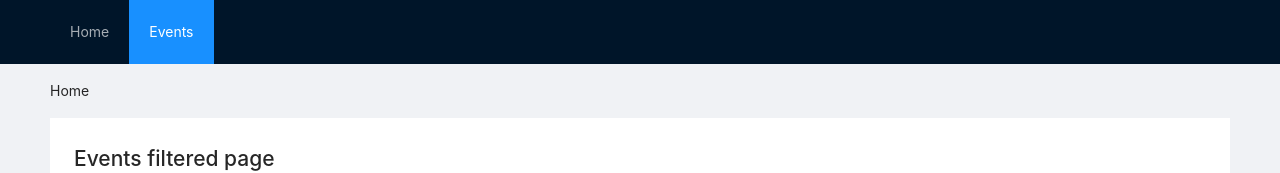
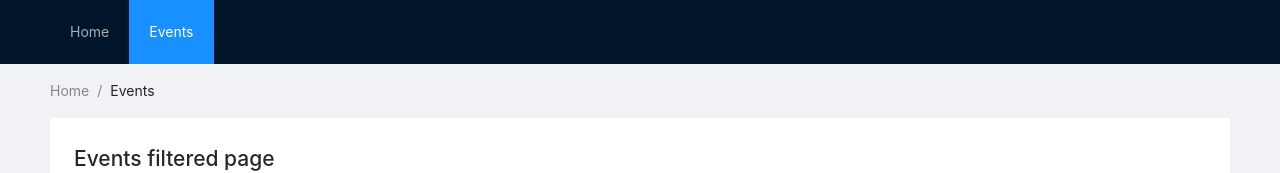
Before and after one commit to asungomez/next-app, a Next.js app: page /events in a window 1280 px wide. Shown: the top 173 px of the page. Built offline with nearby package versions, Linux system fonts and the light colour scheme.

Commit message:
Finish breadcrumbs

```diff
--- /dev/null
+++ b/components/layout/breadcrumbs-item.tsx
@@ -0,0 +1,19 @@
+import { Breadcrumb } from 'antd';
+import Link from 'next/link';
+
+import { BreadcrumbItem } from './breadcrumbs';
+
+type BreadcrumbsItemProps = {
+  breadcrumb: BreadcrumbItem;
+};
+
+export const BreadcrumbsItem: React.FC<BreadcrumbsItemProps> = ({
+  breadcrumb,
+}) => {
+  const content = breadcrumb.url ? (
+    <Link href={breadcrumb.url}>{breadcrumb.name}</Link>
+  ) : (
+    breadcrumb.name
+  );
+  return <Breadcrumb.Item>{content}</Breadcrumb.Item>;
+};
--- a/components/layout/breadcrumbs.tsx
+++ b/components/layout/breadcrumbs.tsx
@@ -1,11 +1,56 @@
 import { Breadcrumb } from 'antd';
+import BreadcrumbItem from 'antd/lib/breadcrumb/BreadcrumbItem';
+import { DateTime } from 'luxon';
+import { useRouter } from 'next/router';
 
+import { getEventById } from '../../dummy-data';
 import classes from './breadcrumbs.module.scss';
+import { BreadcrumbsItem } from './breadcrumbs-item';
+
+export type BreadcrumbItem = {
+  name: string;
+  url?: string;
+};
+
+const formatDate = (slug: string[2]) => {
+  const dateObject = DateTime.fromObject({ year: +slug[0], month: +slug[1] });
+  return dateObject.toFormat('MMMM yyyy');
+};
 
 export const Breadcrumbs: React.FC<{}> = () => {
+  const router = useRouter();
+  const breadcrumbs: BreadcrumbItem[] = [
+    {
+      name: 'Home',
+      url: '/',
+    },
+  ];
+
+  if (router.asPath.includes('events')) {
+    breadcrumbs.push({
+      name: 'Events',
+      url: '/events',
+    });
+    if (router.query.eventId) {
+      const event = getEventById(router.query.eventId as string);
+      if (event) {
+        breadcrumbs.push({
+          name: event.title,
+        });
+      } else {
+        breadcrumbs.push({
+          name: 'Not found',
+        });
+      }
+    } else if (router.query.slug?.length === 2) {
+      breadcrumbs.push({ name: formatDate(router.query.slug as string[2]) });
+    }
+  }
   return (
     <Breadcrumb className={classes['breadcrumbs']}>
-      <Breadcrumb.Item>Home</Breadcrumb.Item>
+      {breadcrumbs.map((breadcrumb, index) => (
+        <BreadcrumbsItem breadcrumb={breadcrumb} key={index} />
+      ))}
     </Breadcrumb>
   );
 };
--- a/package.json
+++ b/package.json
@@ -10,7 +10,9 @@
   },
   "dependencies": {
     "@ant-design/icons": "^4.7.0",
+    "@types/luxon": "^2.0.5",
     "antd": "^4.16.13",
+    "luxon": "^2.0.2",
     "next": "11.1.2",
     "react": "17.0.2",
     "react-dom": "17.0.2",
--- a/pages/index.tsx
+++ b/pages/index.tsx
@@ -1,7 +1,7 @@
 import { Typography } from 'antd';
 import type { NextPage } from 'next';
 
-import { EventsList } from '../components/events/events-list';
+import { EventsList } from '../components/events-list/events-list';
 import { getFeaturedEvents } from '../dummy-data';
 const { Title } = Typography;
 
```
Also changed, not shown: components/date/date.tsx (added, +11 -0 lines), components/event-details/event-details.tsx (+6 -8 lines), components/events-list/events-list-item.tsx (renamed from components/events/events-list-item.tsx, +2 -7 lines), pages/events/index.tsx (+12 -1 lines), components/events-list/events-list.tsx (renamed from components/events/events-list.tsx), 1 other file (tests, documents, lock files or other folders).
